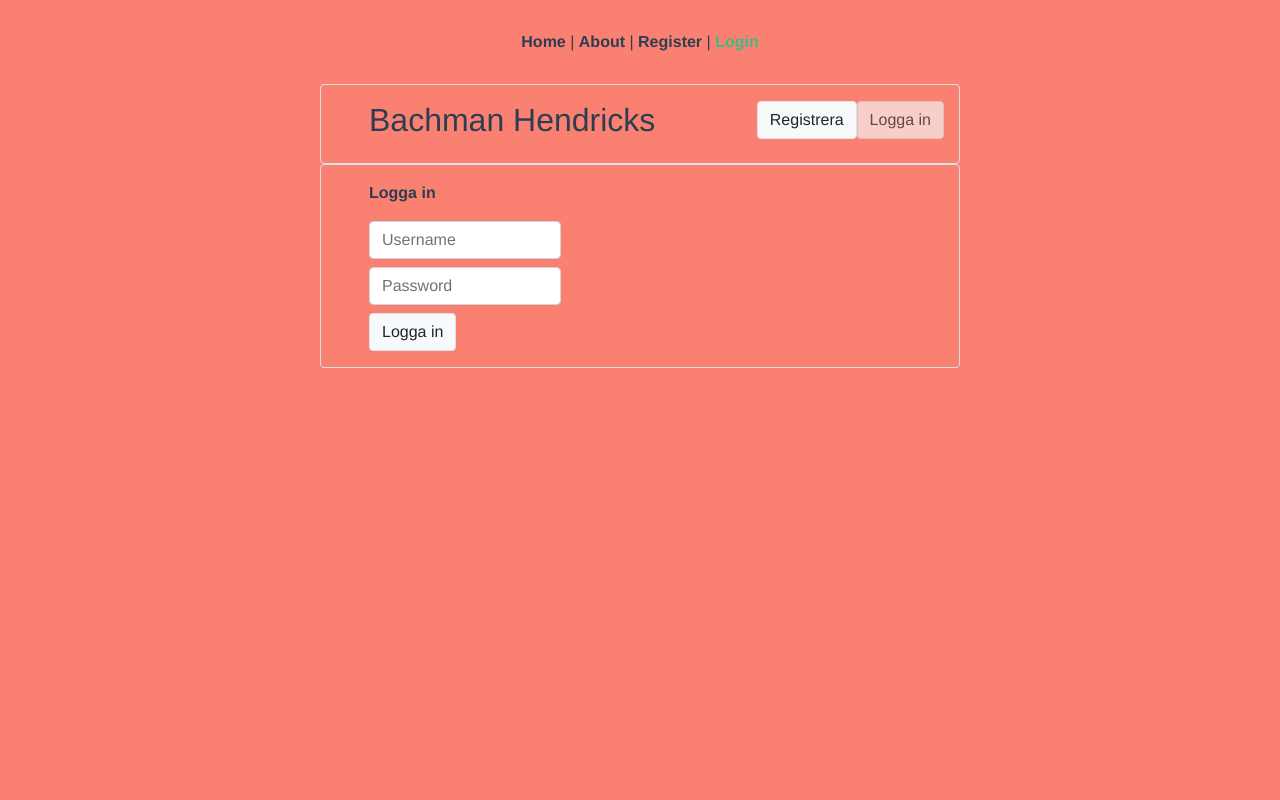
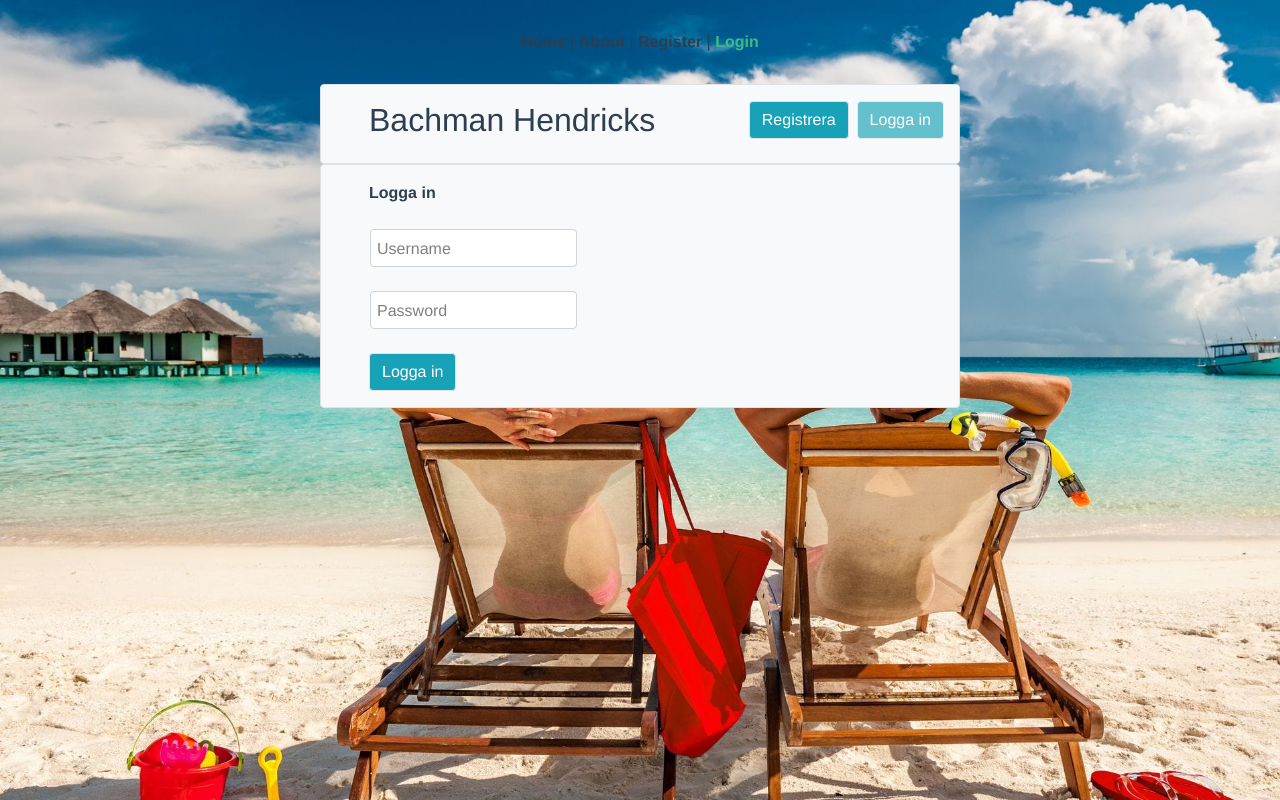
Before and after one commit to Dafali9012/Holidaymaker, a Vue app in the folder js-frontend/: page /login in a window 1280 px wide. Built offline with nearby package versions, Linux system fonts and the light colour scheme.

Commit message:
animations and style clean up

```diff
--- a/js-frontend/src/App.vue
+++ b/js-frontend/src/App.vue
@@ -20,6 +20,8 @@
   -moz-osx-font-smoothing: grayscale;
   text-align: center;
   color: #2c3e50;
+  background-image: url('../style/background.jpg');
+  background-size: cover;
 }
 
 #nav {
--- a/js-frontend/src/views/Home.vue
+++ b/js-frontend/src/views/Home.vue
@@ -1,13 +1,13 @@
 <template>
-  <div class="container align-items-center">
+  <div class="container align-items-center bg-light p-0 rounded">
     <div class="d-flex justify-content-between col border rounded py-3 pl-5 text-left">
       <h2>Bachman Hendricks</h2>
       <div>
         <router-link to="/register">
-          <button type="button" class="btn btn-light border">Registrera</button>
+          <button type="button" class="btn btn-info border mr-2">Registrera</button>
         </router-link>
         <router-link to="/login">
-          <button type="button" class="btn btn-light border">Logga in</button>
+          <button type="button" class="btn btn-info border">Logga in</button>
         </router-link>
       </div>
     </div>
@@ -29,21 +29,12 @@
           <br />(0-3 år)
         </label>
       </div>
-    <div class="row m-2">
-      <label class="col-3" for="country">Land</label>
-      <label class="col-2" for="startdate">Check in</label>
-      <label class="col-2" for="enddate">Check out</label>
-      <label class="col-1" for="adults">Antal vuxna</label>
-      <label class="col-1.5" for="kids">Antal barn <br> (3-18 år)</label>
-      <label class="col-2" for="smallkids">Antal småbarn <br> (0-2 år)</label>
-
-    </div>
       <div class="row m-2">
         <select class="border rounded col-md-3" name="country" id="country">
           <option value>-Välj land-</option>
           <option value="Frankrike">Frankrike</option>
           <option value="Spanien">Spanien</option>
-          <option value="Luxemburg">Luxemburg</option>
+          <option value="Luxemburg">Tyskland</option>
         </select>
 
         <input type="date" class="border rounded col-md-2" name="startdate" placeholder="Check in" />
--- a/js-frontend/src/views/Login.vue
+++ b/js-frontend/src/views/Login.vue
@@ -1,19 +1,25 @@
 <template>
   <div class="d-flex flex-column align-items-center Login">
-    <div class="d-flex justify-content-between col-6 border rounded py-3 pl-5 text-left">
+    <div class="d-flex justify-content-between col-6 border rounded py-3 pl-5 text-left bg-light">
       <h2>Bachman Hendricks</h2>
       <div>
         <router-link to="/register">
-          <button type="button" class="btn btn-light border">Registrera</button>
+          <button type="button" class="btn btn-info border mr-2">Registrera</button>
         </router-link>
-        <button type="button" class="btn btn-light border disabled">Logga in</button>
+        <button type="button" class="btn btn-info border disabled">Logga in</button>
       </div>
     </div>
-    <form class="col-6 border rounded py-3 pl-5 text-left">
+    <form class="col-6 border rounded py-3 pl-5 text-left bg-light p-0 rounded">
       <p class="font-weight-bold">Logga in</p>
-      <input type="text" class="form-control col-4 mb-2" placeholder="Username" required />
-      <input type="password" class="form-control col-4 mb-2" placeholder="Password" required />
-      <button type="submit" class="btn btn-light border">Logga in</button>
+      <div class="row d-flex mt-4">
+      <input type="text" class="form-control col-4 pl-0 ml-3" placeholder=" " required />
+      <label for="username" class="col-9 usernamelabel mt-2 ml-2">Username</label>
+      </div>
+      <div class="row d-flex mt-4">
+      <input type="password" class="form-control col-4 ml-3" placeholder=" " required />
+      <label for="password" class="col-9 passwordlabel mt-2 ml-2">Password</label>
+      </div>
+      <button type="submit" class="btn btn-info border mt-4">Logga in</button>
     </form>
   </div>
 </template>
--- a/js-frontend/src/views/Register.vue
+++ b/js-frontend/src/views/Register.vue
@@ -1,21 +1,21 @@
 <template>
   <div class="d-flex flex-column align-items-center register">
-    <div class="d-flex justify-content-between col-6 border rounded py-3 pl-5 text-left">
+    <div class="d-flex justify-content-between col-6 border py-3 pl-5 text-left bg-light rounded">
       <h2>Bachman Hendricks</h2>
       <div>
-        <button type="button" class="btn btn-light border disabled">Registrera</button>
+        <button type="button" class="btn btn-info border disabled mr-2">Registrera</button>
         <router-link to="/login">
-          <button type="button" class="btn btn-light border">Logga in</button>
+          <button type="button" class="btn btn-info border">Logga in</button>
         </router-link>
       </div>
     </div>
-    <form @submit.prevent="completeRegistration()" class="col-6 border rounded py-3 pl-5 text-left">
+    <form @submit.prevent="completeRegistration()" class="col-6 border rounded py-3 pl-5 text-left bg-light p-0">
       <p class="font-weight-bold">Registrera konto</p>
       <input v-model="email" type="text" class="form-control col-4 mb-2" placeholder="Email" required />
       <input v-model="password" type="password" class="form-control col-4 mb-2" placeholder="Lösenord" required />
       <input v-model="name" type="text" class="form-control col-4 mb-2" placeholder="Namn" />
       <input v-model="phonenumber" type="text" class="form-control col-4 mb-2" placeholder="Telefon" />
-      <button type="submit" class="btn btn-light border">Registrera</button>
+      <button type="submit" class="btn btn-info border">Registrera</button>
     </form>
   </div>
 </template>
--- a/js-frontend/style/style.css
+++ b/js-frontend/style/style.css
@@ -1,4 +1,32 @@
 #app {
-    background-color: salmon;
     min-height: 100vh;
 }
+.usernamelabel, .passwordlabel {
+    color: grey;
+    position: absolute;
+    pointer-events: none;
+    transition: all 0.2s ease-in;
+}
+/*Label animations, to affect username and password but not checkmark*/
+.usernamelabel, .passwordlabel {
+    color: grey;
+    position: absolute;
+    pointer-events: none;
+    transition: all 0.2s ease-in;
+}
+input:focus + .usernamelabel {
+    transform: translateY(-30px);
+    font-size: 10pt;
+}
+input:focus + .passwordlabel {
+    transform: translateY(-30px);
+    font-size: 10pt;
+}
+input:not(:placeholder-shown) + .usernamelabel{
+    transform: translateY(-30px);
+    font-size: 10pt;
+}
+input:not(:placeholder-shown) + .passwordlabel{
+    transform: translateY(-30px);
+    font-size: 10pt;
+}
```
Also changed, not shown: js-frontend/style/background.jpg (added).
